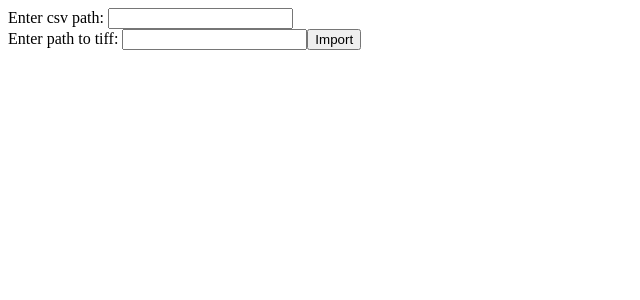
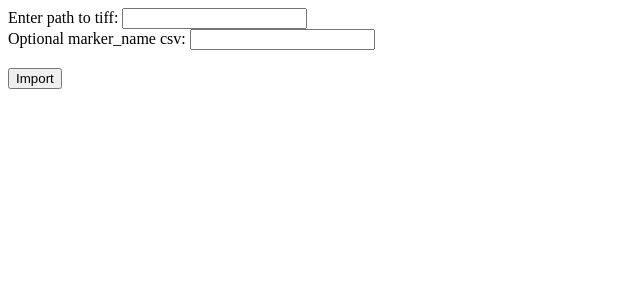
Before and after one commit to labsyspharm/minerva-author-ui, a React app: page / in a window 1280 px wide. Shown: the top 300 px of the page, without its empty margins (0-640 px from the left). Built offline with nearby package versions, Linux system fonts and the light colour scheme; no server answers; the HTML template or start-up script is replaced by a standard one.

Commit message:
update import layout

```diff
--- a/src/components/importform.jsx
+++ b/src/components/importform.jsx
@@ -32,12 +32,13 @@ class ImportForm extends Component {
     return (
       <div className="center-div">
         <form onSubmit={this.handleSubmit}>
-          <label htmlFor="filepath">Enter csv path: </label>
+          <label htmlFor="filepath">Enter path to tiff: </label>
+          <input id="filepath" name="filepath" type="text" />
+          <br/>
+          <label htmlFor="filepath">Optional marker_name csv: </label>
           <input id="csvpath" name="csvpath" type="text" />
           <br/>
-          <label htmlFor="filepath">Enter path to tiff: </label>
-          <input id="filepath" name="filepath" type="text" />
-
+          <br/>
           <button> Import </button>
           <ClipLoader animation="border"
           size={15} color={"#FFFFFF"}
```
Also changed, not shown: 1 other file (tests, documents, lock files or other folders).
